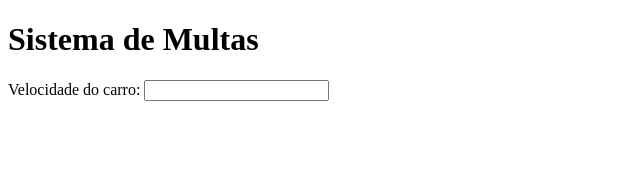
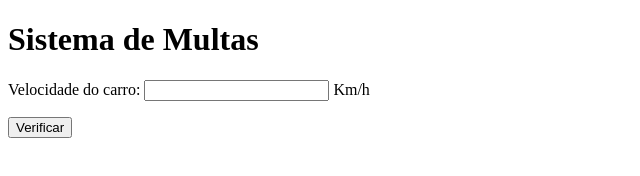
Before and after one commit to guilhermez2006/javascript, a plain HTML site: page Módulo D/ex010.html in a window 1280 px wide. Shown: the whole page, without its empty margins (0-640 px from the left). Drawn offline with Linux system fonts and the light colour scheme.

Commit message:
exercício 10 do modulo D

```diff
--- a/Módulo D/ex010.html
+++ b/Módulo D/ex010.html
@@ -3,10 +3,25 @@
 <head>
     <meta charset="UTF-8">
     <meta name="viewport" content="width=device-width, initial-scale=1.0">
-    <title>DETRANt</title>
+    <title>DETRAN</title>
 </head>
 <body>
     <h1>Sistema de Multas</h1>
-    Velocidade do carro: <input type="number" name="txtvel" id="txtvel">
+    <p>Velocidade do carro: <input type="number" name="txtvel" id="txtvel"> Km/h</p>
+    <input type="button" value="Verificar" onclick="calcular()">
+    <div id="res"></div>
+
+    <script>
+        function calcular() {
+            var txtvel = window.document.querySelector('input#txtvel');
+            var res = window.document.querySelector('div#res');
+            var vel = Number(txtvel.value);
+            res.innerHTML = `<p>Sua velocidade atual é de <strong>${vel} km/h</strong></p>`;
+            if (vel > 60) {
+                res.innerHTML += `<p>Você está <strong>MULTADO</strong> por excesso de velocidade</p>`;
+            }
+            res.innerHTML += `<p>Dirija sempre com cinto de segurança!</p>`;
+        }
+    </script>
 </body>
 </html>
```
